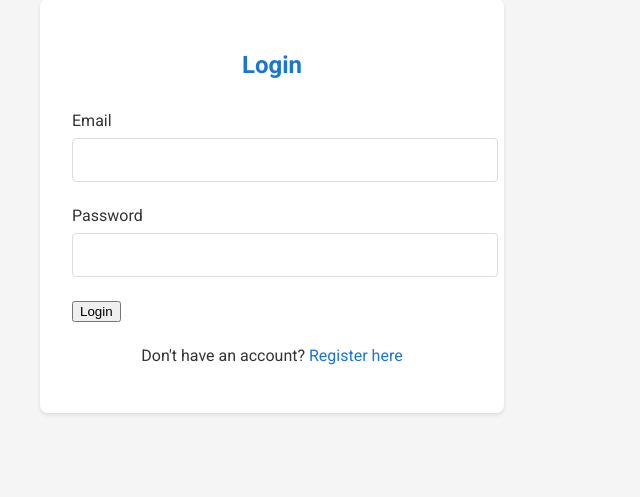
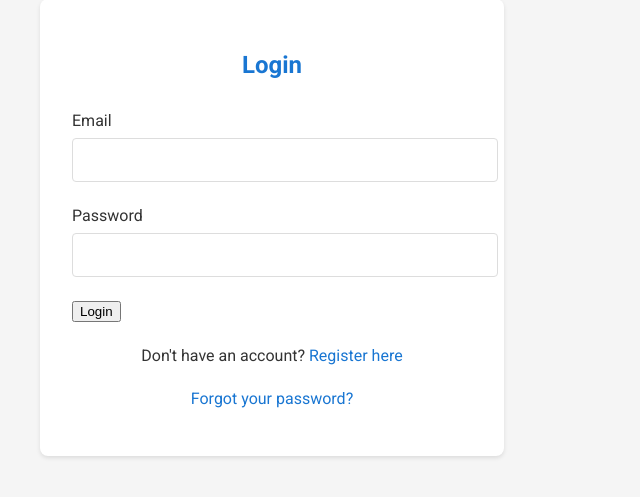
Before and after one commit to caesarus-droid/audio-ink, a Flask app: page /auth/login in a window 1280 px wide. Shown: the part 100-597 px from the top of the page, without its empty margins (0-640 px from the left). Run offline with Flask 3, Linux system fonts and the light colour scheme; parts of the project's set-up code (start-up, migrations or seed data) failed here and were passed over.

Commit message:
Add 'Forgot your password?' link to login template: enhance user experience by providing a direct link for password recovery in the login page.

```diff
--- a/app/templates/login.html
+++ b/app/templates/login.html
@@ -21,6 +21,9 @@
         </form>
         <p class="auth-link">
             Don't have an account? <a href="{{ url_for('auth.register') }}">Register here</a>
+        </p>
+        <p class="auth-link">
+            <a href="{{ url_for('auth.reset_password_request') }}">Forgot your password?</a>
         </p>
     </div>
 </div>
```
